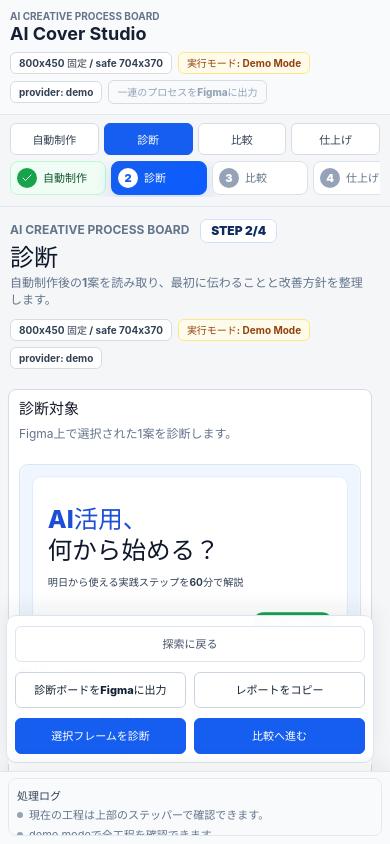
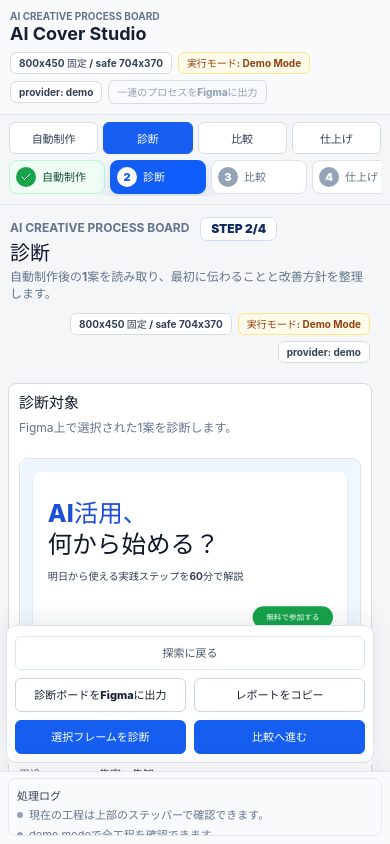
Before and after one commit to orimotest/Figmasuki, a React (Vite) app: page / in a window 390 px wide. Both pictures are taken after a click on the button "診断". Built offline with nearby package versions, Linux system fonts and the light colour scheme.

Commit message:
Improve plugin review layout responsiveness

```diff
--- a/src/styles/app.css
+++ b/src/styles/app.css
@@ -79,7 +79,8 @@ input {
   position: relative;
   min-height: 0;
   padding: 10px;
-  overflow: auto;
+  overflow-y: auto;
+  overflow-x: hidden;
   overscroll-behavior: contain;
   scroll-behavior: smooth;
   scrollbar-gutter: stable;
@@ -250,7 +251,8 @@ input {
 
 .screen-area {
   min-height: 0;
-  overflow: auto;
+  overflow-y: auto;
+  overflow-x: hidden;
 }
 
 .flow-stepper {
@@ -699,7 +701,8 @@ input {
 .insight-card li,
 .insight-hero strong {
   line-break: strict;
-  overflow-wrap: anywhere;
+  overflow-wrap: break-word;
+  word-break: normal;
 }
 
 .step-pill {
@@ -726,12 +729,13 @@ input {
   gap: 12px;
   align-items: stretch;
   min-height: 0;
+  max-width: 100%;
 }
 
 .diagnose-review-layout,
 .compare-review-layout,
 .finish-review-layout {
-  grid-template-columns: minmax(250px, 0.84fr) minmax(430px, 1.42fr) minmax(300px, 1fr);
+  grid-template-columns: minmax(220px, 0.78fr) minmax(0, 1.42fr) minmax(230px, 0.9fr);
 }
 
 .review-side-panel,
@@ -740,6 +744,7 @@ input {
   display: grid;
   align-content: start;
   gap: 12px;
+  min-width: 0;
   min-height: 0;
 }
 
@@ -1214,6 +1219,7 @@ input {
 .action-group {
   display: flex;
   align-items: center;
+  flex-wrap: wrap;
   gap: 8px;
   min-width: 0;
 }
@@ -2061,6 +2067,89 @@ input {
   padding-left: 2px;
 }
 
+@media (max-width: 1080px) {
+  .plugin-header {
+    padding: 9px 10px 8px;
+  }
+
+  .plugin-stepper {
+    padding: 7px 9px 8px;
+  }
+
+  .plugin-scroll-area {
+    padding: 8px;
+  }
+
+  .review-page-heading {
+    align-items: stretch;
+  }
+
+  .review-page-heading h2 {
+    font-size: 20px;
+  }
+
+  .badge-row {
+    justify-content: flex-end;
+    flex-wrap: wrap;
+    gap: 6px;
+  }
+
+  .diagnose-review-layout,
+  .compare-review-layout,
+  .finish-review-layout {
+    grid-template-columns: minmax(220px, 0.82fr) minmax(0, 1.28fr);
+  }
+
+  .review-preview-panel {
+    grid-column: 1 / -1;
+    grid-template-columns: minmax(260px, 0.9fr) minmax(0, 1fr);
+    align-items: start;
+  }
+
+  .review-preview-panel > .section-header,
+  .review-preview-panel > .review-preview-figure.large {
+    grid-column: 1;
+  }
+
+  .review-preview-panel > .review-card {
+    grid-column: 2;
+  }
+
+  .review-preview-panel > .review-card + .review-card {
+    grid-column: 2;
+  }
+
+  .review-svg-canvas {
+    max-height: 230px;
+  }
+
+  .review-preview-figure.large .review-svg-canvas {
+    max-height: 250px;
+  }
+
+  .insight-grid.three {
+    grid-template-columns: repeat(2, minmax(0, 1fr));
+  }
+
+  .review-action-bar {
+    grid-template-columns: 1fr;
+    gap: 8px;
+  }
+
+  .action-group-left,
+  .action-group-center,
+  .action-group-right {
+    justify-content: stretch;
+  }
+
+  .review-action-bar button {
+    flex: 1 1 168px;
+    min-width: 0;
+    min-height: 34px;
+    padding: 0 10px;
+  }
+}
+
 @media (max-width: 560px) {
   .plugin-header {
     display: grid;
```
Also changed, not shown: 2 other files (tests, documents, lock files or other folders).
